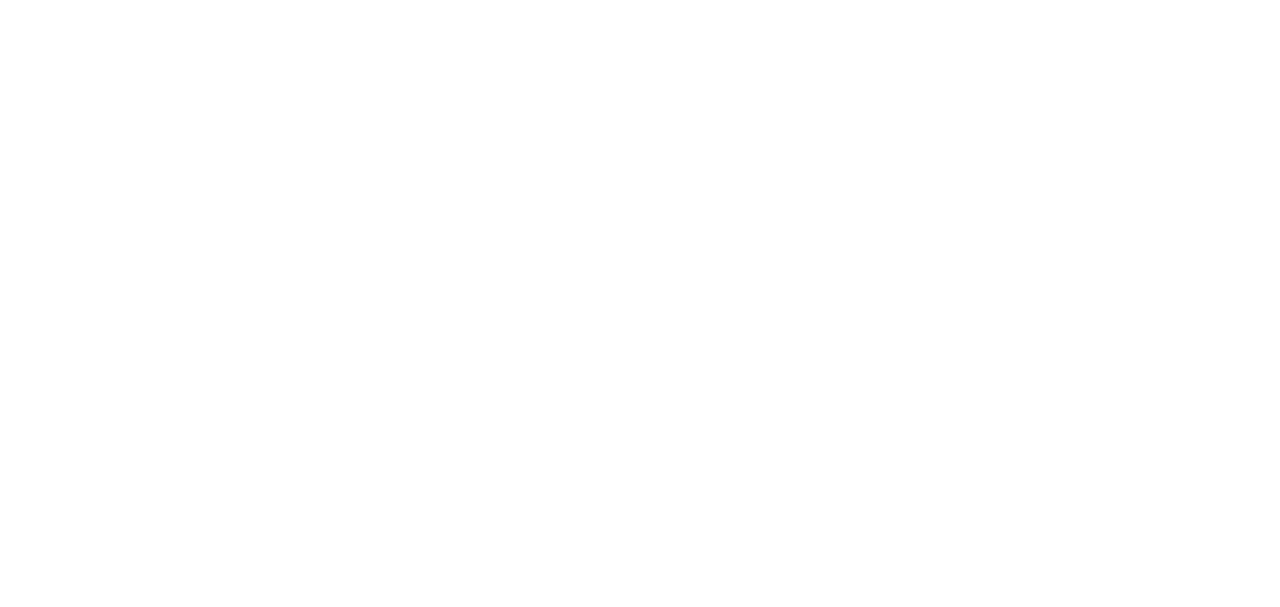
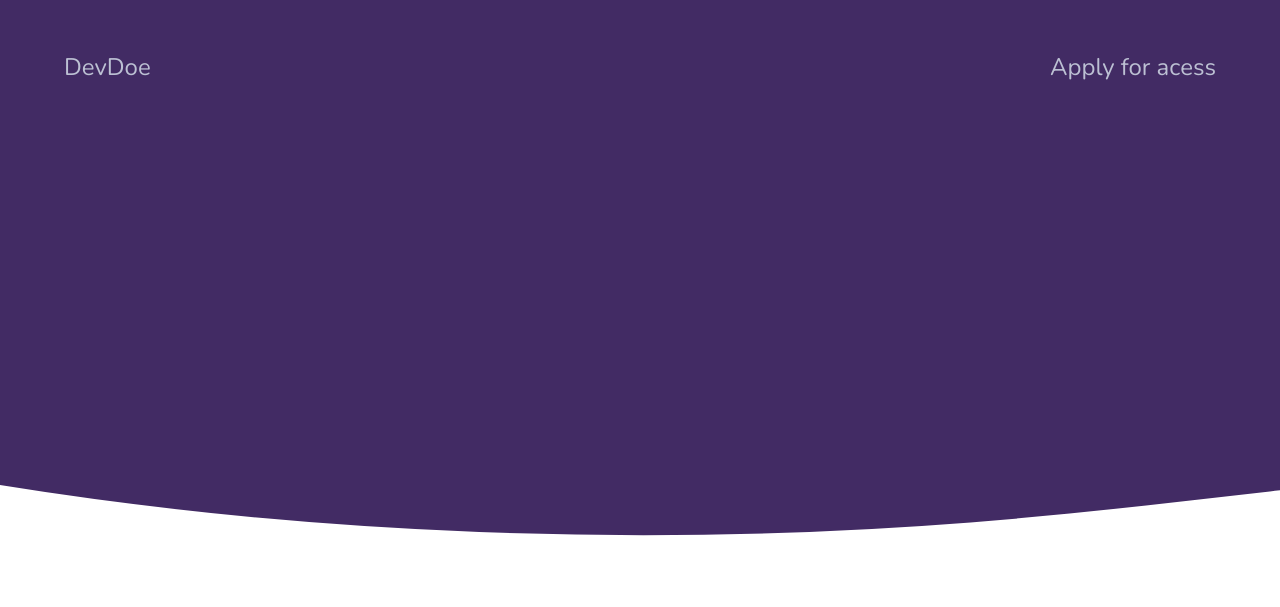
Before and after one commit to DessyZeal/portfoliowebsite, a plain HTML site: page index.html in a window 1280 px wide. Drawn offline with nearby package versions, Linux system fonts and the light colour scheme.

Commit message:
new commit

```diff
--- a/index.html
+++ b/index.html
@@ -7,6 +7,18 @@
     <link rel="stylesheet" href="./style.css">
 </head>
 <body>
-
+    <header>
+        <div class="container">
+            <ul class="nav">
+                <li><a href="#">Dev<span>Doe</span></a></li>
+                <li><a href="#">Apply for acess</a></li>
+            </ul>
+        </div>
+        <div class="herowave">
+            <svg data-name="Layer 1" xmlns="http://www.w3.org/2000/svg" viewBox="0 0 1200 120" preserveAspectRatio="none">
+                <path d="M321.39,56.44c58-10.79,114.16-30.13,172-41.86,82.39-16.72,168.19-17.73,250.45-.39C823.78,31,906.67,72,985.66,92.83c70.05,18.48,146.53,26.09,214.34,3V0H0V27.35A600.21,600.21,0,0,0,321.39,56.44Z" class="shape-fill"></path>
+            </svg>
+        </div>
+    </header>
 </body>
 </html>
--- a/style.css
+++ b/style.css
@@ -1 +1,55 @@
 @import url('https://fonts.googleapis.com/css2?family=Nunito:ital,wght@0,200..1000;1,200..1000&display=swap');
+* {
+    margin: 0;
+    padding: 0;
+    box-sizing: border-box;
+    font-family: "Nunito";
+}
+.container {
+    width: 90%;
+    max-width: 1440px;
+    margin: auto;
+}
+.nav {
+    display: flex;
+    align-items: center;
+    justify-content: space-between;
+    padding-top: 3rem;
+}
+a {
+    text-decoration: none;
+    color: #BCC0D3;
+}
+
+li {
+    list-style-type: none;
+}
+
+p, a {
+    line-height: 1.6;
+    font-size: 1.5rem;
+}
+header {
+    background-color: #422B64;
+    height: 450px;
+    position: relative;
+
+}.herowave {
+    position: absolute;
+    top: 100%;
+    left: 0;
+    width: 100%;
+    overflow: hidden;
+    line-height: 0;
+}
+
+.herowave svg {
+    position: relative;
+    display: block;
+    width: calc(283% + 1.3px);
+    height: 154px;
+}
+
+.herowave .shape-fill {
+    fill: #422B64;
+}
```
